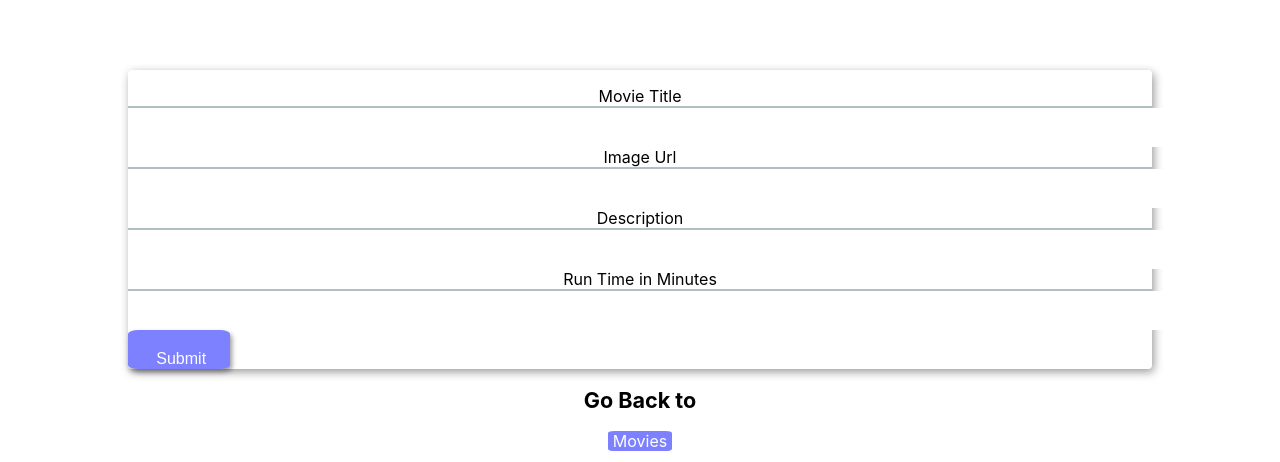
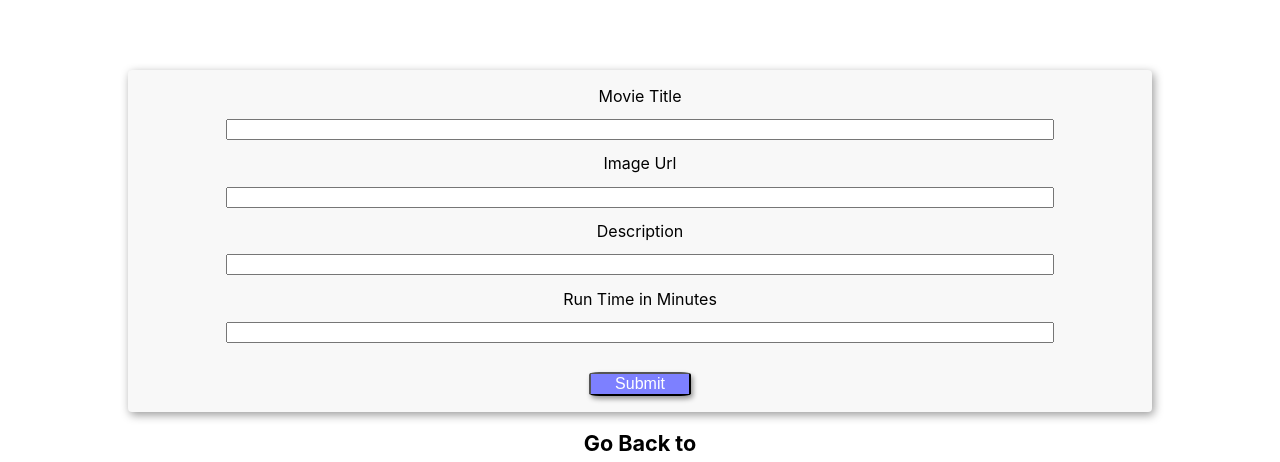
Before and after one commit to jo-well29/kidsney, a React (Create React App) app: page /addMovie in a window 1280 px wide. Shown: the part 282-744 px from the top of the page. Built offline with nearby package versions, Linux system fonts and the light colour scheme.

Commit message:
Styled delete button, created Readme. cleaned a bit of the code

```diff
--- a/src/components/screens/AddMovie.css
+++ b/src/components/screens/AddMovie.css
@@ -15,35 +15,15 @@ form {
 	flex-direction: column;
 	width: 80%;
 	margin-top: 5%;
-	/* background-color: #f8f8f8; */
+	background-color: #f8f8f8;
 	border-radius: 4px;
 	box-shadow: 2px 3px 10px rgba(0, 0, 0, 0.4);
 	padding-top: 1em;
 }
 
 form input {
-	/* margin: 1em auto;
-    width: 80%; */
-    padding-top: 20px;
-	padding-left: 10px;
-	width: 100%;
-	height: 100%;
-	font-size: 1rem;
-	border: none;
-	outline: none;
-}
-
-.form-list label {
-    width: 100%;
-	height: 100%;
-	border-bottom: 2px solid #b0bec5;
-	background: transparent;
-}
-
-.form-list label::after {
-    border-bottom: 5px solid #81c784;
-	transition: all 0.4s ease;
-	background: transparent;
+	margin: 1em auto;
+	width: 80%;
 }
 
 .form-list {
--- a/src/components/screens/Movies.css
+++ b/src/components/screens/Movies.css
@@ -78,6 +78,22 @@
     color: white;
 }
 
+.modal{
+    display: flex;
+    flex-direction: column;
+    align-items: center;
+    background-color: white;
+    border-radius: 5px;
+    justify-content: center;
+    flex-wrap: wrap;
+    position: fixed;
+    top: 50%;
+    left: 25%;
+    width: 50%;
+    z-index: 2;
+    box-shadow: 2px black;
+}
+
 @media (max-width: 500px) {
     .moviePoster h1 {
         font-size: 20px;
--- a/src/components/screens/Movies.jsx
+++ b/src/components/screens/Movies.jsx
@@ -31,7 +31,6 @@ export default class Movies extends React.Component {
     }
 
     handleDeleteMovies = () => {
-        console.log(this.state.moviesToDelete)
         api.delete(`/${this.state.moviesToDelete}`)
             .then(() => {
                 const allMovies = this.state.movies
@@ -48,7 +47,6 @@ export default class Movies extends React.Component {
 
 
     handleOpenModal = (id) => {
-        console.log(id)
         this.setState({
             toDelete: true,
             moviesToDelete: id
@@ -115,7 +113,9 @@ export default class Movies extends React.Component {
                         </NavLink>
                     </div>
                 </div>
+                <div className="modal">
                 {renderDeleteConfirmModal}
+                </div>
 
                 <div className="moviePoster">
                     {movieData}
--- a/src/components/shared/Button.css
+++ b/src/components/shared/Button.css
@@ -15,3 +15,35 @@
 
 
 }
+
+.movie-container button {
+    appearance: none;
+    background-color: transparent;
+    border-radius: 0.6em;
+    cursor: pointer;
+    display: flex;
+    align-self: center;
+    font-size: 1rem;
+    font-weight: 400;
+    line-height: 1;
+    margin: 10px;
+    padding: 1.2em 2.8em;
+    text-decoration: none;
+    text-align: center;
+    text-transform: uppercase;
+    font-family: 'Montserrat', sans-serif;
+    font-weight: 700;
+    border-color:#b82601;
+    color: #fff;
+    box-shadow: 0 0 40px 40px #b82601 inset, 0 0 0 0 #b82601;
+    transition: all 150ms ease-in-out;
+    position: relative;
+}
+
+.movie-container button:hover {
+    box-shadow: 0 0 10px 0 #b82601 inset, 0 0 10px 4px #b82601;
+}
+
+.modal button {
+
+}
```
Also changed, not shown: 1 other file (tests, documents, lock files or other folders).
